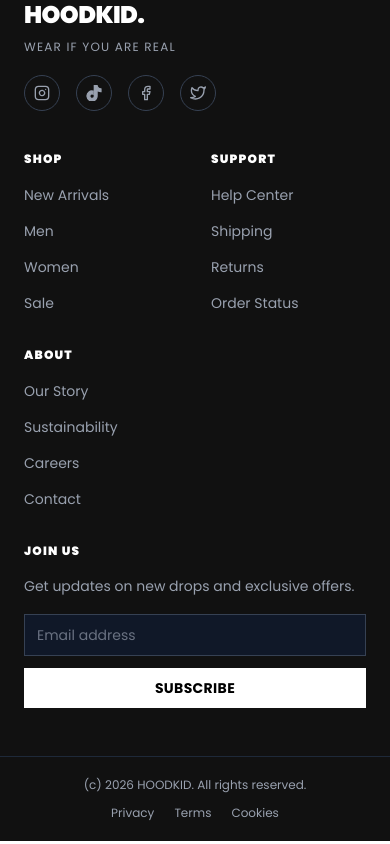
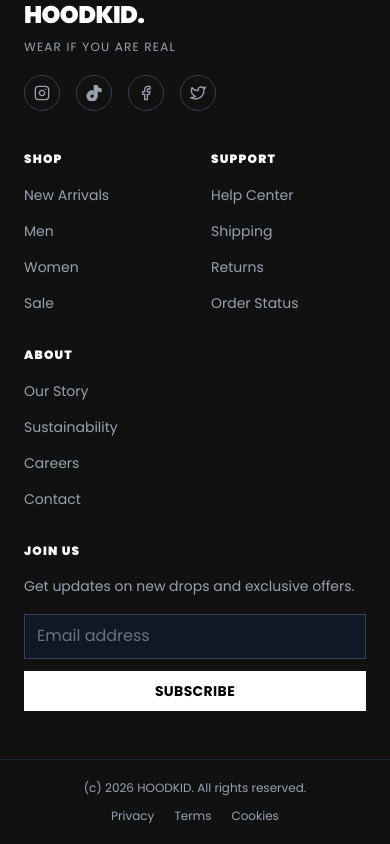
Before and after one commit to Calvin760/HoodKid-apparel, a React (Vite) app: page / in a window 390 px wide. Shown: the part 3425-4269 px from the top of the page. Built offline with nearby package versions, Linux system fonts and the light colour scheme; no server answers.

Commit message:
zoom fix

```diff
--- a/src/index.css
+++ b/src/index.css
@@ -110,3 +110,13 @@
  .animate-slide-in {
      animation: slideIn 0.3s cubic-bezier(0.34, 1.56, 0.64, 1) forwards;
  }
+
+ /* Prevent iOS auto-zoom on input focus */
+ @media (max-width: 640px) {
+
+     input,
+     textarea,
+     select {
+         font-size: 16px;
+     }
+ }
```
